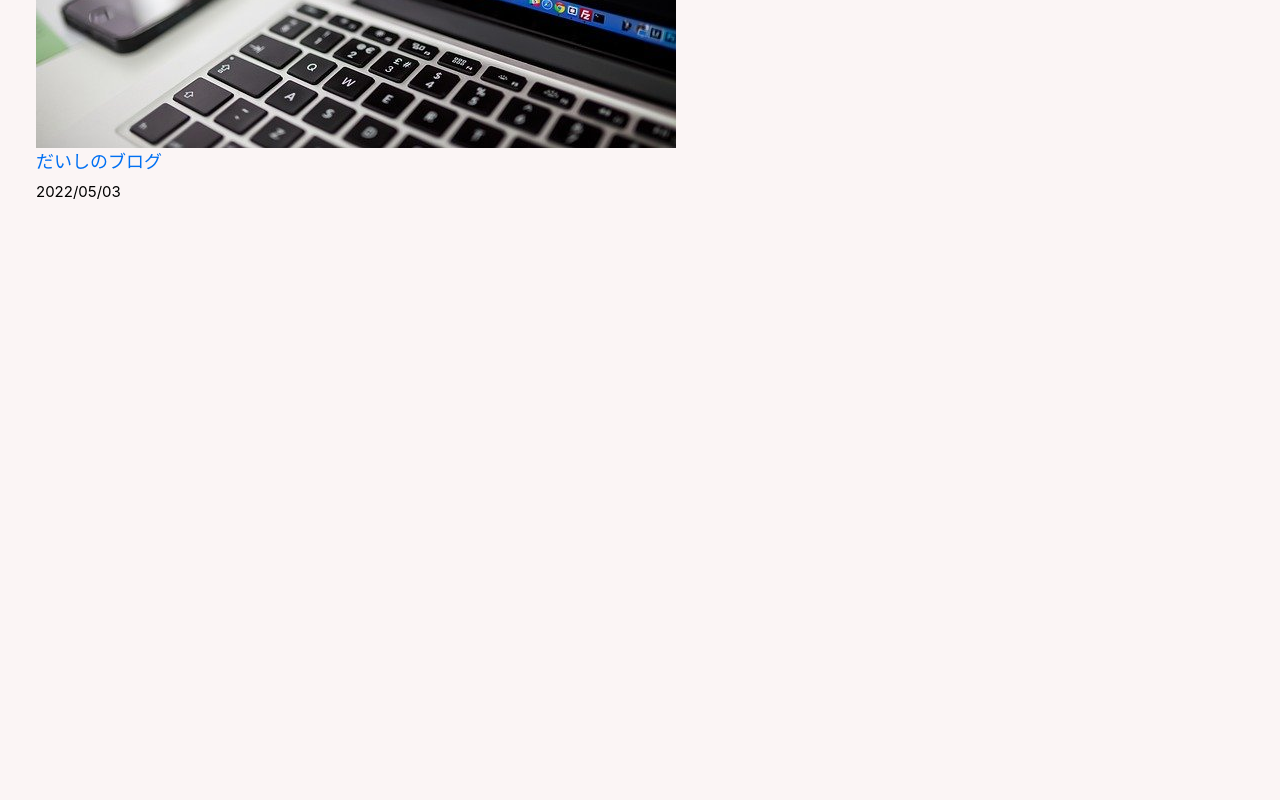
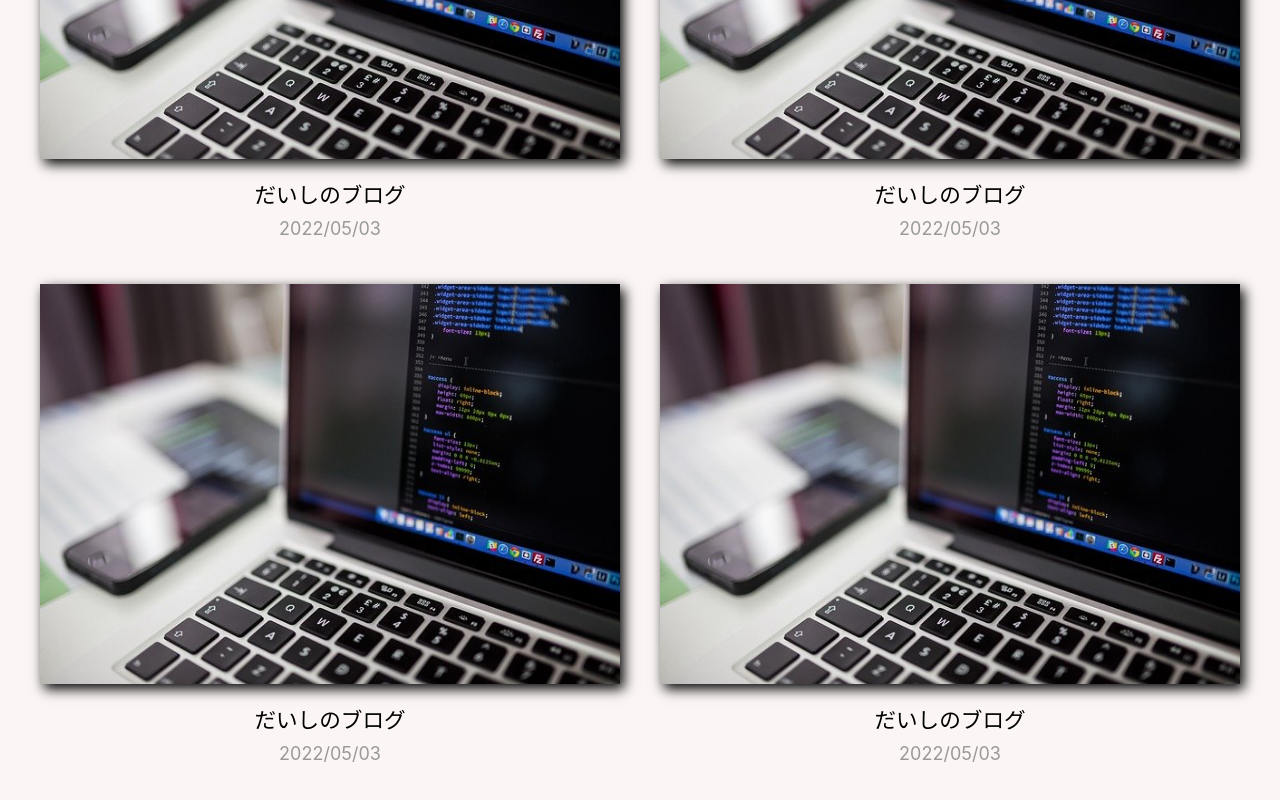
Before and after one commit to daishiman/nextjs-microblog, a Next.js app in the folder nextjs-microblog/: page / in a window 1280 px wide. Shown: the part 816-1616 px from the top of the page. Before the commit the page ends 1130 px from the top, so only its background shows below. Built offline with nearby package versions, Linux system fonts and the light colour scheme.

Commit message:
トップページのスタイリングを調整

```diff
--- a/nextjs-microblog/pages/index.js
+++ b/nextjs-microblog/pages/index.js
@@ -12,18 +12,48 @@ export default function Home() {
         <p>日々の気づきを投稿します</p>
       </section>
 
-			<section>
+      <section className={`${utilStyle.headingMd} ${utilStyle.padding1px}`}>
         <h2>エンジニアブログ</h2>
-				<div>
+        <div className={styles.grid}>
           <article>
             <Link href="/">
-							<img src="/images/thumbnail01.jpg" alt="" />
+              <img src="/images/thumbnail01.jpg" className={styles.thumbnailImage} />
             </Link>
             <Link href="/">
-							<a>だいしのブログ</a>
+              <a className={utilStyle.boldText}>だいしのブログ</a>
             </Link>
             <br />
-						<small>2022/05/03</small>
+            <small className={utilStyle.lightText}>2022/05/03</small>
+          </article>
+          <article>
+            <Link href="/">
+              <img src="/images/thumbnail01.jpg" className={styles.thumbnailImage} />
+            </Link>
+            <Link href="/">
+              <a className={utilStyle.boldText}>だいしのブログ</a>
+            </Link>
+            <br />
+            <small className={utilStyle.lightText}>2022/05/03</small>
+          </article>
+          <article>
+            <Link href="/">
+              <img src="/images/thumbnail01.jpg" className={styles.thumbnailImage} />
+            </Link>
+            <Link href="/">
+              <a className={utilStyle.boldText}>だいしのブログ</a>
+            </Link>
+            <br />
+            <small className={utilStyle.lightText}>2022/05/03</small>
+          </article>
+          <article>
+            <Link href="/">
+              <img src="/images/thumbnail01.jpg" className={styles.thumbnailImage} />
+            </Link>
+            <Link href="/">
+              <a className={utilStyle.boldText}>だいしのブログ</a>
+            </Link>
+            <br />
+            <small className={utilStyle.lightText}>2022/05/03</small>
           </article>
         </div>
       </section>
--- a/nextjs-microblog/styles/Home.module.css
+++ b/nextjs-microblog/styles/Home.module.css
@@ -12,105 +12,25 @@
   align-items: center;
 }
 
-.footer {
-  display: flex;
-  flex: 1;
-  padding: 2rem 0;
-  border-top: 1px solid #eaeaea;
-  justify-content: center;
-  align-items: center;
+.thumbnailImage {
+  width: 950px;
+  height: 400px;
+  margin-bottom: 20px;
+  box-shadow: 4px 5px 12px black;
+  transition: all 0.3s;
+  cursor: pointer;
 }
 
-.footer a {
-  display: flex;
-  justify-content: center;
-  align-items: center;
-  flex-grow: 1;
-}
-
-.title a {
-  color: #0070f3;
-  text-decoration: none;
-}
-
-.title a:hover,
-.title a:focus,
-.title a:active {
-  text-decoration: underline;
-}
-
-.title {
-  margin: 0;
-  line-height: 1.15;
-  font-size: 4rem;
-}
-
-.title,
-.description {
-  text-align: center;
-}
-
-.description {
-  margin: 4rem 0;
-  line-height: 1.5;
-  font-size: 1.5rem;
-}
-
-.code {
-  background: #fafafa;
-  border-radius: 5px;
-  padding: 0.75rem;
-  font-size: 1.1rem;
-  font-family: Menlo, Monaco, Lucida Console, Liberation Mono, DejaVu Sans Mono,
-    Bitstream Vera Sans Mono, Courier New, monospace;
+.thumbnailImage:hover {
+  transform: translate(4px, 5px);
+  box-shadow: none;
 }
 
 .grid {
-  display: flex;
-  align-items: center;
-  justify-content: center;
+  display: grid;
   flex-wrap: wrap;
-  max-width: 800px;
+  max-width: 1200px;
+  gap: 40px;
+  margin: 0 auto;
+  grid-template-columns: repeat(auto-fit, minmax(400px, 1fr));
 }
-
-.card {
-  margin: 1rem;
-  padding: 1.5rem;
-  text-align: left;
-  color: inherit;
-  text-decoration: none;
-  border: 1px solid #eaeaea;
-  border-radius: 10px;
-  transition: color 0.15s ease, border-color 0.15s ease;
-  max-width: 300px;
-}
-
-.card:hover,
-.card:focus,
-.card:active {
-  color: #0070f3;
-  border-color: #0070f3;
-}
-
-.card h2 {
-  margin: 0 0 1rem 0;
-  font-size: 1.5rem;
-}
-
-.card p {
-  margin: 0;
-  font-size: 1.25rem;
-  line-height: 1.5;
-}
-
-.logo {
-  height: 1em;
-  margin-left: 0.5rem;
-}
-
-@media (max-width: 600px) {
-  .grid {
-    width: 100%;
-    flex-direction: column;
-  }
-}
```
Also changed, not shown: 1 other file (tests, documents, lock files or other folders). Lines whose indentation alone changed are shown as unchanged.
